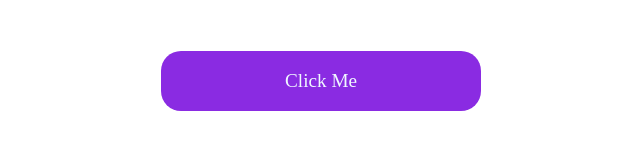
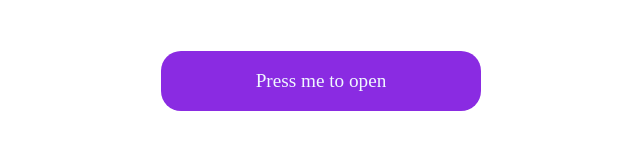
Before and after one commit to dhruvin2003/html-css-js-counterapp, a plain HTML site: page index.html in a window 1280 px wide. Shown: the part 327-476 px from the top of the page, 319-959 px from the left. Drawn offline with Linux system fonts and the light colour scheme.

Commit message:
Add files via upload

```diff
--- a/index.html
+++ b/index.html
@@ -4,13 +4,13 @@
 <head>
     <meta charset="UTF-8">
     <meta name="viewport" content="width=device-width, initial-scale=1.0">
-    <title>one click</title>
+    <title>Mouse Over</title>
     <link rel="stylesheet" href="./style.css">
 </head>
 
 <body>
     <div id="box">
-        <p class="clickme">Click Me </p>
+        <p class="clickme">Press me to open</p>
     </div>
 </body>
 <script src="./script.js"></script>
--- a/script.js
+++ b/script.js
@@ -1,5 +1,5 @@
 const boxelement = document.getElementById("box");
-// click event listner
-boxelement.addEventListener("click", function() {
-    alert("areyy bhyii click kiya re");
+// adding mouseover event listner
+boxelement.addEventListener("mouseover", function() {
+    alert("mouseover is working properly");
 });
```
